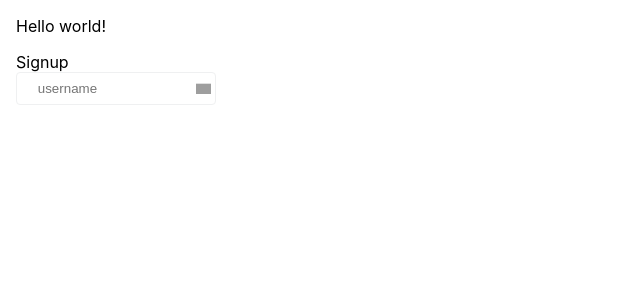
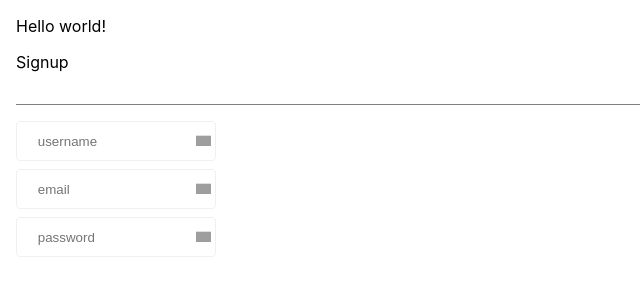
Before and after one commit to Pav0l/signup_login_ux_playground, a React (Create React App) app in the folder app/: page /login in a window 1280 px wide. Shown: the top 300 px of the page, without its empty margins (0-640 px from the left). Built offline with nearby package versions, Linux system fonts and the light colour scheme; grey boxes are pictures that could not be loaded; the HTML template or start-up script is replaced by a standard one.

Commit message:
Add error messages, handle state in Form

```diff
--- a/app/src/components/Signup.jsx
+++ b/app/src/components/Signup.jsx
@@ -1,6 +1,6 @@
 import React from 'react';
 
-import Input from './shared/Input';
+import Form from './shared/Form';
 
 export default class Signup extends React.Component {
 
@@ -8,11 +8,7 @@ export default class Signup extends React.Component {
     return (
       <div>
         Signup
-        <Input
-          name='username'
-          placeholder='username'
-          type='text'
-        />
+        <Form />
       </div>
     );
   }
--- a/app/src/components/shared/Form.jsx
+++ b/app/src/components/shared/Form.jsx
@@ -0,0 +1,63 @@
+import React from 'react';
+import styled from 'styled-components';
+import Input from './Input';
+
+export default class Signup extends React.Component {
+  state = {
+    username: '',
+    password: '',
+    email: '',
+  }
+
+  onInputChange = event => {
+    this.setState({
+      [event.target.name]: event.target.value,
+    });
+  }
+
+  clearInputValue = stateKey => {
+    this.setState((prevState) => ({
+      ...prevState,
+      [stateKey]: '',
+    }));
+  }
+
+  render () {
+    return (
+      <FormContainer>
+        <Input
+          name='username'
+          placeholder='username'
+          type='text'
+          onChange={this.onInputChange}
+          value={this.state.username}
+          clearInput={this.clearInputValue}
+        />
+
+        <Input
+          name='email'
+          placeholder='email'
+          type='text'
+          onChange={this.onInputChange}
+          value={this.state.email}
+          clearInput={this.clearInputValue}
+        />
+
+        <Input
+          name='password'
+          placeholder='password'
+          type='password'
+          onChange={this.onInputChange}
+          value={this.state.password}
+          clearInput={this.clearInputValue}
+        />
+      </FormContainer>
+    );
+  }
+}
+
+const FormContainer = styled.form`
+  margin: 2rem auto;
+  padding: 1rem 0;
+  border-top: 1px solid grey;
+`;
--- a/app/src/components/shared/Input.jsx
+++ b/app/src/components/shared/Input.jsx
@@ -1,17 +1,27 @@
 import React from 'react';
 import styled from 'styled-components';
 
-// Finish with the ERROR msg if inputProps.value.lenght is less than 3 or more than 15
-// Add onChange handler
+export default function Input({...inputProps}) {
+  const { name, clearInput, value } = inputProps;
 
-export default function Input({...inputProps}) {
+  const nameError = value && (value.length < 3 || value.length > 15) ? `Your ${name} must be between 3 and 15 characters` : null;
+  const passwordError = value && value.length < 6 ? `Your ${name} must be at least 5 characters long` : null;
+  // const emailError = value && (value.length < 3 || value.length > 15) ? `Please provide valid ${name}` : null;
+
   return (
     <InputWrapper>
       <StyledInput {...inputProps} />
-      <StyledIconImg src="https://image.flaticon.com/icons/svg/148/148766.svg" alt="close-icon"/>
-      {/* <StyledErrorMsg>
-        Your {inputProps.name} must be between 3 and 15 characters
-      </StyledErrorMsg> */}
+      <StyledIconImg
+        onClick={() => clearInput(name)}
+        src="https://image.flaticon.com/icons/svg/148/148766.svg"
+        alt="close-icon"
+      />
+      <StyledErrorMsg>
+        {
+          name === 'username' ? nameError :
+          name === 'password' ? passwordError : null
+        }
+      </StyledErrorMsg>
 
     </InputWrapper>
   );
@@ -20,12 +30,14 @@ export default function Input({...inputProps}) {
 const InputWrapper = styled.div`
   position: relative;
   max-width: 200px;
-
+  max-height: 40px;
+  margin-bottom: 0.5rem;
 `;
 
 const StyledInput = styled.input`
   padding: 0.5rem 1.3rem;
   width: 100%;
+  height: 40px;
   border: 1px solid #eff0f1;
   border-radius: 4px;
 
@@ -35,14 +47,23 @@ const StyledInput = styled.input`
 `;
 
 const StyledIconImg = styled.img`
+  /* display: ${props => props.focused ? "block" : "none"}; */
+
   max-width: 15px;
+  cursor: pointer;
   position: absolute;
   right: 5px;
   top: 50%;
   transform: translate(0px, -50%);
 `;
 
-// const StyledErrorMsg = styled.div`
-//   top: 50%;
-//   transform: translate(100%, -50%);
-// `;
+const StyledErrorMsg = styled.div`
+  padding-left: 0.5rem;
+  top: 50%;
+  transform: translate(105%, -100%);
+  /* border: 1px solid rgb(226, 168, 167); */
+  background-color: rgb(254, 241, 241);
+  max-width: 300px;
+  color: rgb(63, 64, 63);
+  font-size: 14px;
+`;
```
